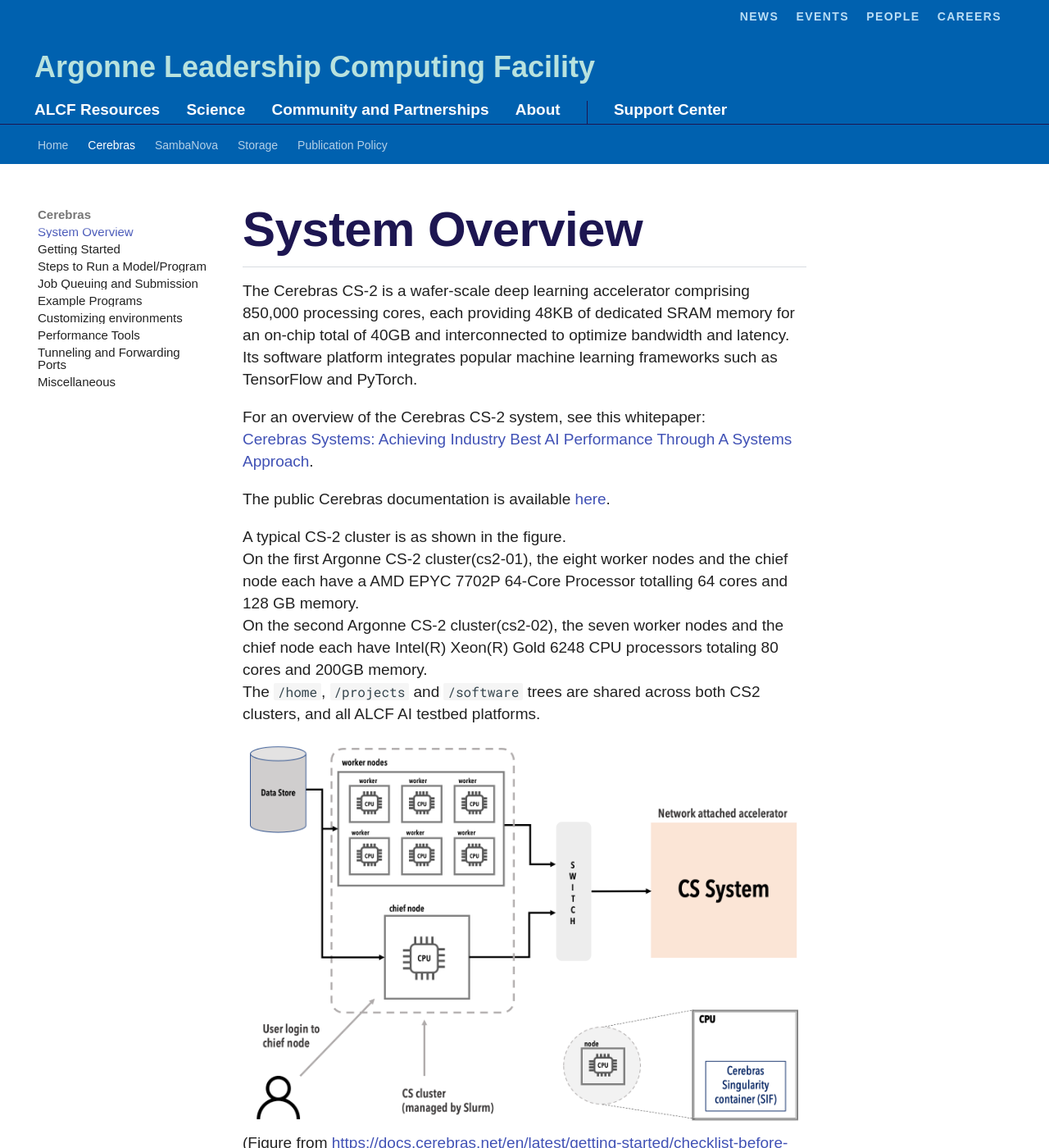
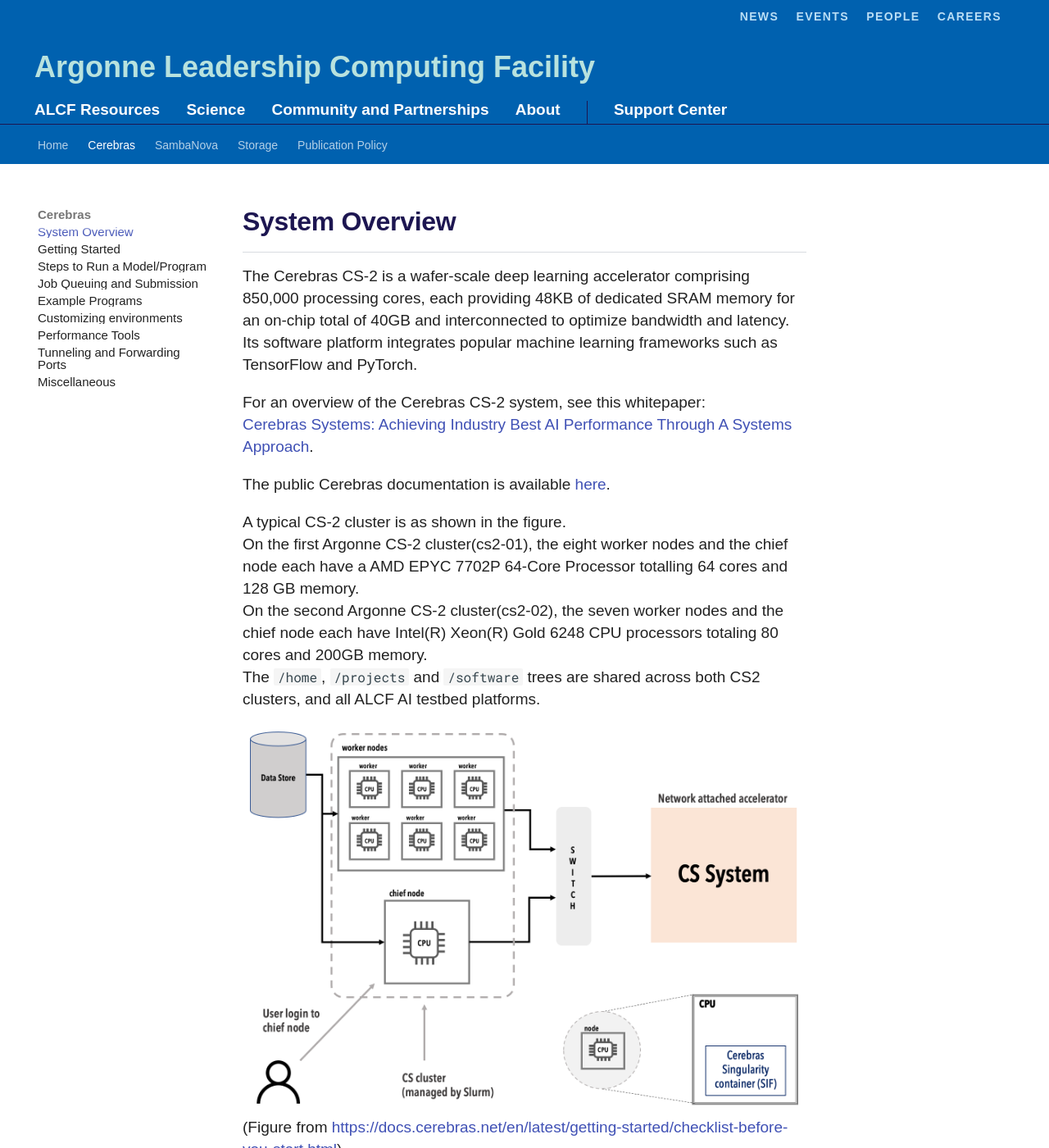
Before and after one commit to argonne-lcf/ai-testbed-userdocs, an MkDocs documentation site: the page built from docs/cerebras/System-Overview.md, in a window 1280 px wide and 1400 px high. Shown: the whole window at 82% size. Built offline with MkDocs 1.6.1 and Material for MkDocs 9.7.7, drawn with Linux system fonts in a browser that asks for light colours; some web fonts are replaced; comment, search, counter and statistics services are not loaded.

Commit message:
Update alcf-extra.css
Update heading styles

```diff
--- a/docs/stylesheets/alcf-extra.css
+++ b/docs/stylesheets/alcf-extra.css
@@ -25,20 +25,20 @@
 }
 
 .md-typeset h1 {
-	font-size: 60px;
-	line-height: 60px;
+/* 	font-size: 60px; */
+/* 	line-height: 60px; */
 	border-bottom: 1px solid rgb(216, 220, 225);
 	padding-bottom: .75rem;
 	margin: 0;
 }
 
 .md-typeset h2 {
-	font-size: 36px;
-	line-height: 36px;
+/* 	font-size: 36px; */
+/* 	line-height: 36px; */
 }
 
 .md-typeset h3 {
-	margin:3em 0 0;
+/* 	margin:3em 0 0; */
 ;
 }
 
```
